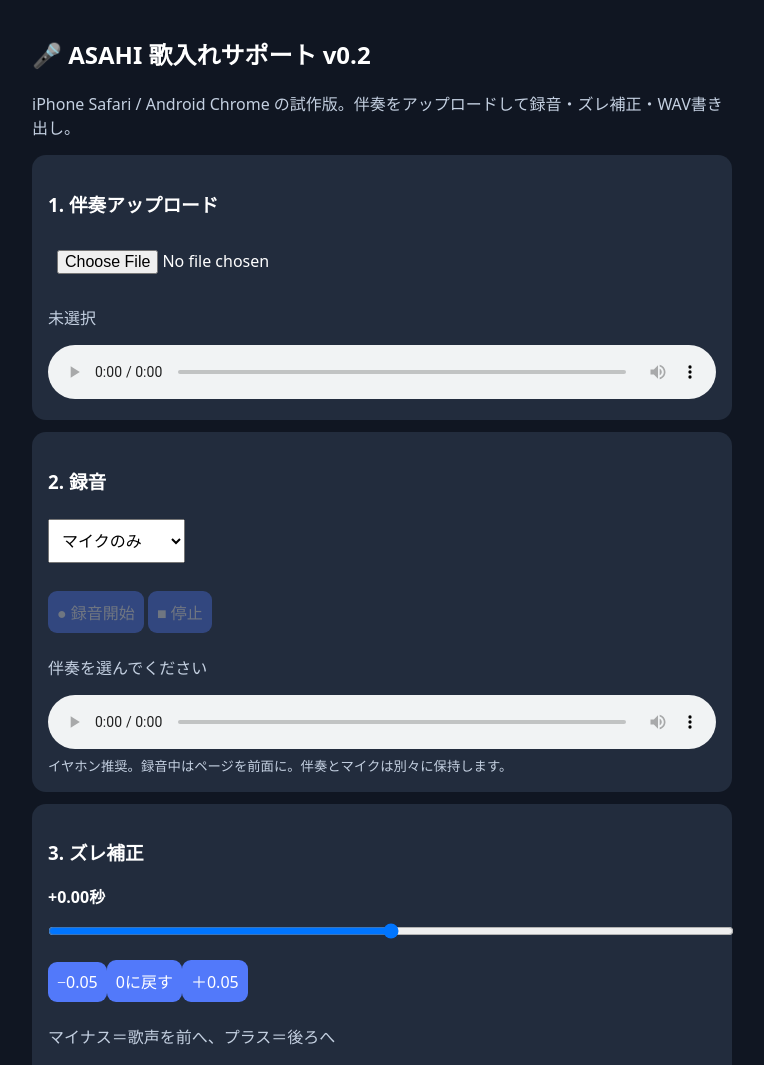
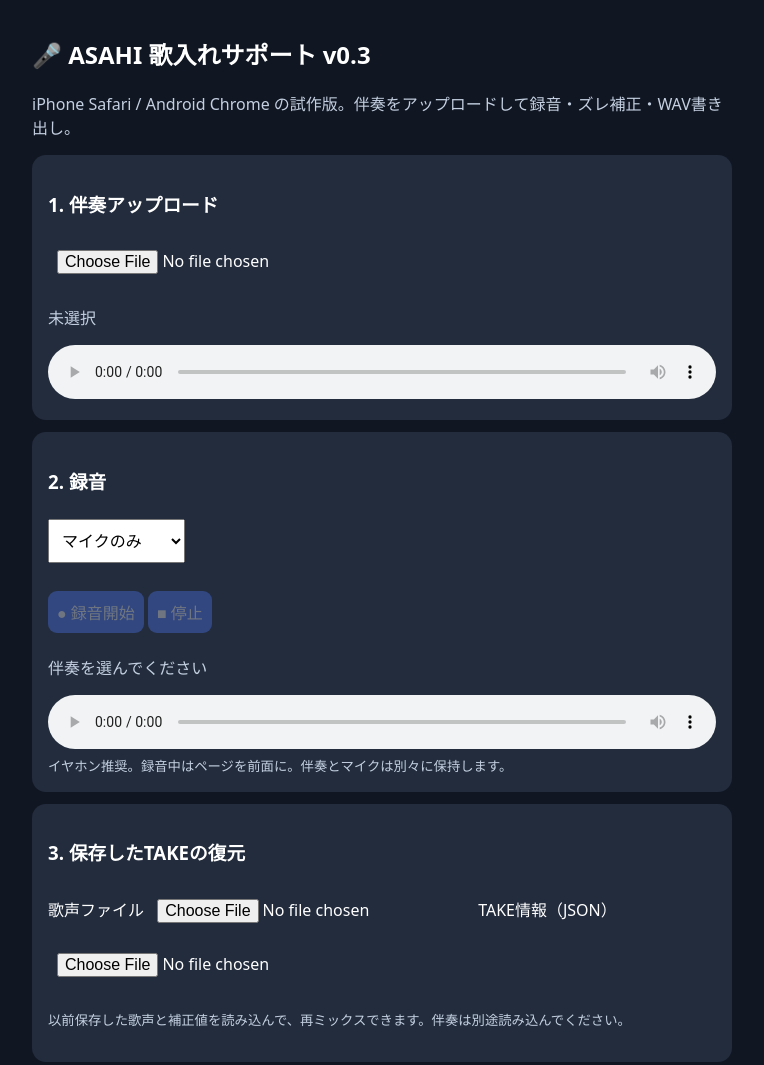
Before and after one commit to hitorisamishi222-svg/emuzii-music-studio, a website: page vocal/index.html in a window 1280 px wide. Shown: the top 1065 px of the page, without its empty margins (258-1022 px from the left). Drawn offline with Linux system fonts and the light colour scheme.

Commit message:
Vocal recorder v0.3: import saved vocal takes and restore SONG ID timing metadata

```diff
--- a/vocal/index.html
+++ b/vocal/index.html
@@ -1,10 +1,10 @@
 <!doctype html>
-<html lang="ja"><head><meta charset="utf-8"><meta name="viewport" content="width=device-width,initial-scale=1"><title>ASAHI 歌入れサポート v0.2</title>
+<html lang="ja"><head><meta charset="utf-8"><meta name="viewport" content="width=device-width,initial-scale=1"><title>ASAHI 歌入れサポート v0.3</title>
 <style>body{font-family:system-ui;background:#101622;color:#fff;max-width:700px;margin:auto;padding:16px}section{background:#222c3d;padding:16px;border-radius:14px;margin:12px 0}button,select,input{font:inherit;margin:6px 0;padding:9px}button{background:#5279fa;color:white;border:0;border-radius:9px}button:disabled{opacity:.35}audio,input[type=range]{width:100%}small,p{color:#c4d0e1}output{font-weight:bold}</style></head><body>
-<h2>🎤 ASAHI 歌入れサポート v0.2</h2><p>iPhone Safari / Android Chrome の試作版。伴奏をアップロードして録音・ズレ補正・WAV書き出し。</p>
+<h2>🎤 ASAHI 歌入れサポート v0.3</h2><p>iPhone Safari / Android Chrome の試作版。伴奏をアップロードして録音・ズレ補正・WAV書き出し。</p>
 <section><h3>1. 伴奏アップロード</h3><input id="file" type="file" accept="audio/*"><p id="track">未選択</p><audio id="backing" controls playsinline></audio></section>
 <section><h3>2. 録音</h3><select id="mode"><option value="mic">マイクのみ</option><option value="mix">伴奏＋マイク</option><option value="backing">伴奏のみ</option></select><p><button id="record" disabled>● 録音開始</button> <button id="stop" disabled>■ 停止</button></p><p id="status" role="status">伴奏を選んでください</p><audio id="vocal" controls playsinline></audio><small>イヤホン推奨。録音中はページを前面に。伴奏とマイクは別々に保持します。</small></section>
-<section><h3>3. ズレ補正</h3><output id="value">+0.00秒</output><input id="offset" type="range" min="-3" max="3" step=".05" value="0"><button id="minus">−0.05</button><button id="zero">0に戻す</button><button id="plus">＋0.05</button><p>マイナス＝歌声を前へ、プラス＝後ろへ</p></section>
+<section><h3>3. 保存したTAKEの復元</h3><label>歌声ファイル <input id="importVocal" type="file" accept="audio/*"></label><label>TAKE情報（JSON） <input id="importMeta" type="file" accept=".json,application/json"></label><p><small>以前保存した歌声と補正値を読み込んで、再ミックスできます。伴奏は別途読み込んでください。</small></p></section><section><h3>4. ズレ補正</h3><output id="value">+0.00秒</output><input id="offset" type="range" min="-3" max="3" step=".05" value="0"><button id="minus">−0.05</button><button id="zero">0に戻す</button><button id="plus">＋0.05</button><p>マイナス＝歌声を前へ、プラス＝後ろへ</p></section>
 <section><h3>4. TAKE保存・総合ミュージック連携</h3><label>SONG ID <input id="songId" placeholder="SONG-0001" maxlength="60"></label><label>TAKE名 <input id="takeName" placeholder="TAKE-001" maxlength="60"></label><p><button id="saveVocal" disabled>歌声の原音を保存</button><button id="saveMeta" disabled>TAKE情報を保存</button></p><small>音声ファイルとJSONをセットで保存すると、後で別の編集ソフトにも引き継げます。</small></section><section><h3>5. 合成・保存</h3><button id="mix" disabled>WAVを作成</button><audio id="result" controls playsinline></audio><button id="save" disabled>WAVを保存</button><button id="share" disabled>共有</button><p>総合ミュージックへの直接SONG ID同期は次期実装。現段階はWAVファイル連携。</p></section>
 <script>
 (()=>{'use strict';const $=x=>document.getElementById(x),AC=window.AudioContext||window.webkitAudioContext;let ctx,back,vocal,stream,rec,src,chunks=[],blob,url,backUrl,vocalUrl,rawVocalBlob=null,rawVocalType='';const say=t=>$('status').textContent=t;
@@ -16,12 +16,14 @@ $('mode').onchange=()=>{reset();buttons()};
 $('record').onclick=async()=>{try{const a=await audio();$('backing').pause();stream=await navigator.mediaDevices.getUserMedia({audio:{echoCancellation:false,noiseSuppression:false,autoGainControl:false}});const dest=a.createMediaStreamDestination();a.createMediaStreamSource(stream).connect(dest);const types=['audio/mp4','audio/webm;codecs=opus','audio/webm'];const type=types.find(t=>MediaRecorder.isTypeSupported(t));rec=new MediaRecorder(dest.stream,type?{mimeType:type}:undefined);chunks=[];rec.ondataavailable=e=>{if(e.data.size)chunks.push(e.data)};rec.onstop=async()=>{try{const f=new Blob(chunks,{type:rec.mimeType});vocal=await a.decodeAudioData(await f.arrayBuffer());rawVocalBlob=f;rawVocalType=rec.mimeType;$('saveVocal').disabled=$('saveMeta').disabled=false;if(vocalUrl)URL.revokeObjectURL(vocalUrl);vocalUrl=URL.createObjectURL(f);$('vocal').src=vocalUrl;reset();say('録音完了 '+vocal.duration.toFixed(2)+'秒')}catch(e){say('録音形式の読み込み失敗: '+e.message)}finally{stream?.getTracks().forEach(t=>t.stop());stream=null;rec=null;buttons()}};rec.start(250);src=a.createBufferSource();src.buffer=back;src.connect(a.destination);src.start();src.onended=()=>{if(rec?.state==='recording')$('stop').click()};say('録音中');buttons()}catch(e){stream?.getTracks().forEach(t=>t.stop());rec=null;say('録音開始失敗: '+e.message);buttons()}};
 $('stop').onclick=()=>{if(rec?.state==='recording')rec.stop();try{src?.stop()}catch{}src=null;say('録音を処理中');buttons()};
 function downloadFile(b,name){let u=URL.createObjectURL(b),a=document.createElement('a');a.href=u;a.download=name;a.click();setTimeout(()=>URL.revokeObjectURL(u),60000)}
+$('importVocal').onchange=async e=>{try{const f=e.target.files[0];if(!f)return;const a=await audio();const decoded=await a.decodeAudioData(await f.arrayBuffer());vocal=decoded;rawVocalBlob=f;rawVocalType=f.type||'application/octet-stream';if(vocalUrl)URL.revokeObjectURL(vocalUrl);vocalUrl=URL.createObjectURL(f);$('vocal').src=vocalUrl;$('saveVocal').disabled=$('saveMeta').disabled=false;reset();buttons();say('歌声を復元しました '+decoded.duration.toFixed(2)+'秒')}catch(err){say('歌声の復元失敗: '+err.message)}};
+$('importMeta').onchange=async e=>{try{const f=e.target.files[0];if(!f)return;const d=JSON.parse(await f.text());if(d.schema!=='asahi-vocal-take-v1')throw Error('未対応のTAKE形式');if(!Number.isFinite(d.offsetSeconds)||d.offsetSeconds < -3||d.offsetSeconds>3)throw Error('補正値が不正');$('songId').value=String(d.songId||'').slice(0,60);$('takeName').value=String(d.takeName||'').slice(0,60);if(['mic','mix','backing'].includes(d.recordingMode))$('mode').value=d.recordingMode;set(d.offsetSeconds);buttons();say('TAKE情報を復元しました。伴奏と歌声も読み込んでください。')}catch(err){say('TAKE情報の復元失敗: '+err.message)}};
 function takeName(){return ($('takeName').value.trim()||'TAKE-'+new Date().toISOString().replace(/[-:.TZ]/g,'').slice(0,14)).replace(/[^a-zA-Z0-9_-]/g,'_')}
 $('saveVocal').onclick=()=>{if(!rawVocalBlob)return;const ext=rawVocalType.includes('mp4')?'m4a':rawVocalType.includes('webm')?'webm':'audio';downloadFile(rawVocalBlob,takeName()+'-vocal.'+ext)};
 $('saveMeta').onclick=()=>{if(!rawVocalBlob)return;const data={schema:'asahi-vocal-take-v1',songId:$('songId').value.trim()||null,takeName:takeName(),offsetSeconds:Number($('offset').value),vocalMimeType:rawVocalType,vocalDurationSeconds:vocal?.duration||null,backingDurationSeconds:back?.duration||null,recordingMode:$('mode').value,exportedAt:new Date().toISOString(),note:'音声原本は別ファイル。歌声と伴奏を非破壊で管理する'};downloadFile(new Blob([JSON.stringify(data,null,2)],{type:'application/json'}),takeName()+'.json')};
 const off=()=>Number($('offset').value);function set(v){$('offset').value=Math.max(-3,Math.min(3,Math.round(v*20)/20));$('value').textContent=(off()>=0?'+':'')+off().toFixed(2)+'秒';reset()}$('offset').oninput=()=>set(off());$('minus').onclick=()=>set(off()-.05);$('plus').onclick=()=>set(off()+.05);$('zero').onclick=()=>set(0);
 function wav(b){let n=b.length,ch=2,buf=new ArrayBuffer(44+n*ch*2),v=new DataView(buf),p=0;const str=s=>{for(let c of s)v.setUint8(p++,c.charCodeAt(0))},u16=x=>{v.setUint16(p,x,true);p+=2},u32=x=>{v.setUint32(p,x,true);p+=4};str('RIFF');u32(buf.byteLength-8);str('WAVEfmt ');u32(16);u16(1);u16(ch);u32(b.sampleRate);u32(b.sampleRate*ch*2);u16(ch*2);u16(16);str('data');u32(n*ch*2);for(let i=0;i<n;i++)for(let c=0;c<2;c++){let x=Math.max(-1,Math.min(1,b.getChannelData(c)[i]));v.setInt16(p,x<0?x*32768:x*32767,true);p+=2}return new Blob([buf],{type:'audio/wav'})}
-$('mix').onclick=async()=>{try{const a=await audio(),mode=$('mode').value,sr=a.sampleRate,dur=Math.max(mode==='mic'?0:back.duration,mode==='backing'?0:Math.max(0,off())+vocal.duration);if(dur>600)throw Error('試作版は10分以内');const o=new OfflineAudioContext(2,Math.ceil((dur+.1)*sr),sr);function add(b,t){let s=o.createBufferSource();s.buffer=b;s.connect(o.destination);if(t<0)s.start(0,-t);else s.start(t)}if(mode!=='mic')add(back,0);if(mode!=='backing')add(vocal,off());blob=wav(await o.startRendering());if(url)URL.revokeObjectURL(url);url=URL.createObjectURL(blob);$('result').src=url;$('save').disabled=$('share').disabled=false;say('WAV作成完了 '+(blob.size/1048576).toFixed(1)+'MB')}catch(e){say('合成失敗: '+e.message)}};
+$('mix').onclick=async()=>{try{const a=await audio(),mode=$('mode').value,sr=a.sampleRate,dur=Math.max(mode==='mic'?0:back.duration,mode==='backing'?0:Math.max(0,off())+vocal.duration);if(dur>600)throw Error('試作版は10分以内');const o=new OfflineAudioContext(2,Math.ceil((dur+.1)*sr),sr);function add(b,t){let s=o.createBufferSource();s.buffer=b;s.connect(o.destination);if(t<0){if(-t<b.duration)s.start(0,-t)}else s.start(t)}if(mode!=='mic')add(back,0);if(mode!=='backing')add(vocal,off());blob=wav(await o.startRendering());if(url)URL.revokeObjectURL(url);url=URL.createObjectURL(blob);$('result').src=url;$('save').disabled=$('share').disabled=false;say('WAV作成完了 '+(blob.size/1048576).toFixed(1)+'MB')}catch(e){say('合成失敗: '+e.message)}};
 $('save').onclick=()=>{if(!blob)return;let a=document.createElement('a');a.href=url;a.download='ASAHI-vocal.wav';a.click()};
 $('share').onclick=async()=>{if(!blob)return;let f=new File([blob],'ASAHI-vocal.wav',{type:'audio/wav'});try{if(navigator.canShare?.({files:[f]})){await navigator.share({files:[f]});return}}catch(e){if(e.name==='AbortError')return}$('save').click()};
 buttons()})();
```
